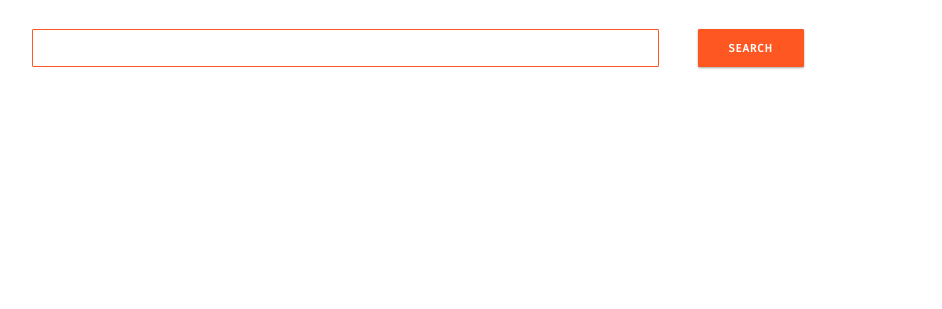
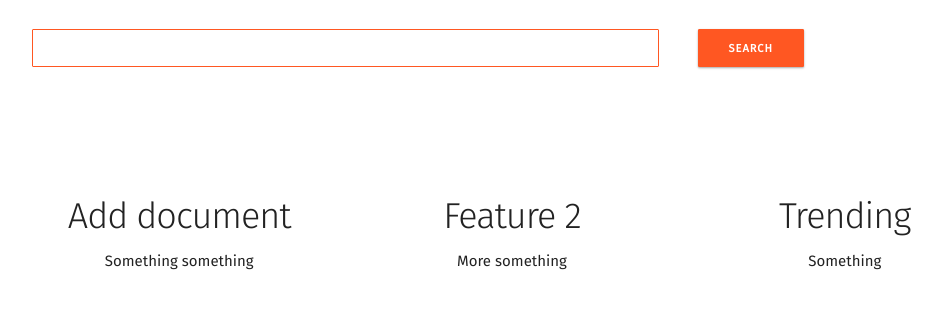
Before and after one commit to tuxerman/spectacle, a Flask app: page / in a window 1280 px wide. Shown: the part 161-470 px from the top of the page, without its empty margins (128-1070 px from the left). Run offline with Flask 2, Linux system fonts and the light colour scheme; some libraries are stand-ins or nearby versions.

Commit message:
refined homepage a bit

```diff
--- a/static/css/style.css
+++ b/static/css/style.css
@@ -3,3 +3,13 @@
 .logo {
   cursor: pointer; cursor: hand;
 }
+
+.homepage-feature {
+    text-align: center;
+    cursor: pointer; cursor: hand;
+}
+.homepage-feature:hover {
+  background-color: #757575;
+  color:#FFF;
+  transition: all 0.3s cubic-bezier(.25,.8,.25,1);
+}
--- a/static/js/modules/searcher.js
+++ b/static/js/modules/searcher.js
@@ -9,6 +9,7 @@ Searcher = (function(){
             settings.searchButton = $('#search_button');
             settings.searchResultsPanel = $('#search_results_panel');
             settings.searchResultsDiv = $('#search_results');
+            settings.homepageFeaturesPanel=$('#homepage-features-panel');
             settings.searchBox.focus();
             this.bindUIActions();
         },
@@ -17,7 +18,8 @@ Searcher = (function(){
             searchQuery = settings.searchBox.val();
             $.get(settings.searchURL, {query: searchQuery}, function(data) {
                 settings.searchResultsDiv.empty();
-                settings.searchResultsPanel.slideDown( "slow" );
+                settings.searchResultsPanel.show();
+                settings.homepageFeaturesPanel.hide();
                 $.each(data, function(i, result){
                     result_doc = result.document;
                     result_snippet = result.snippet;
--- a/templates/homepage.html
+++ b/templates/homepage.html
@@ -1,3 +1,4 @@
+    </div>
 <!DOCTYPE html>
 <html lang="en">
 <head>
@@ -69,6 +70,22 @@
       </div>
     </div>
 
+    <div id="homepage-features-panel" class="row" style="margin-top: 10%">
+      <div class="one-third column homepage-feature" onclick="location.href='/add';">
+        <h3>Add document</h3>
+        <p>Something something</p>
+      </div>
+      <div class="one-third column homepage-feature" onclick="location.href='/';">
+        <h3>Feature 2</h3>
+        <p>More something</p>
+      </div>
+      <div class="one-third column homepage-feature" onclick="location.href='/';">
+        <h3>Trending</h3>
+        <p>Something</p>
+      </div>
+
+  </div>
+
 <!--     <div class="row">
       <div class="twelve columns" style="margin-top: 5%">
         <h4>Popular topics</h4>
```
Also changed, not shown: templates/view_document.html (+8 -3 lines), 1 other file.
